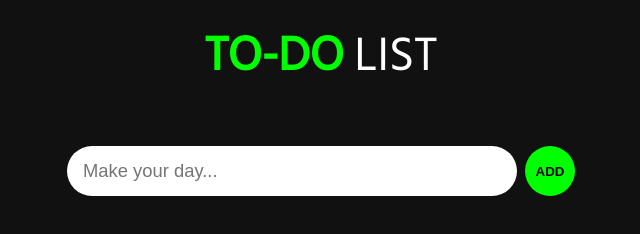
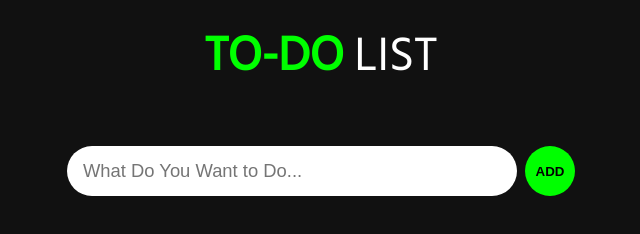
Before and after one commit to Guruji01/To-Do-List, a plain HTML site: page Index.html in a window 1280 px wide. Shown: the full height of the page, 319-959 px from the left. Drawn offline with Linux system fonts and the light colour scheme.

Commit message:
Index.html file updated last time and all the things are working

```diff
--- a/Index.html
+++ b/Index.html
@@ -14,7 +14,7 @@
 	<h1><span class="styling">TO-DO</span> LIST</h1>
 	<div class="input_div">
 
-    <input class="input" type="text" name="input" placeholder="Make your day...">
+    <input class="input" type="text" name="input" placeholder="What Do You Want to Do...">
     <button class="addButton"><p style="color: black">
     	<b>ADD</b></p></i></button>
 
```
